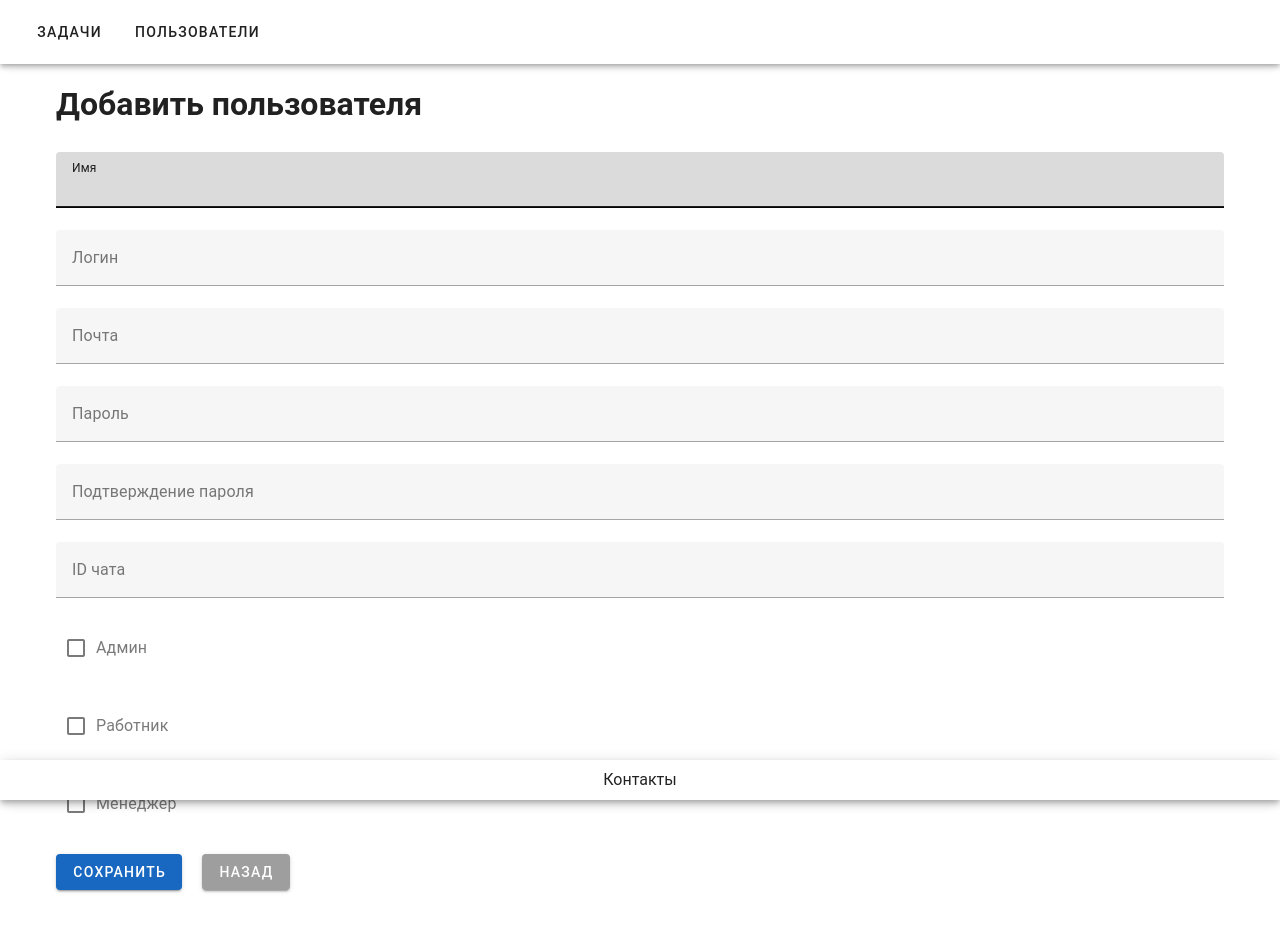
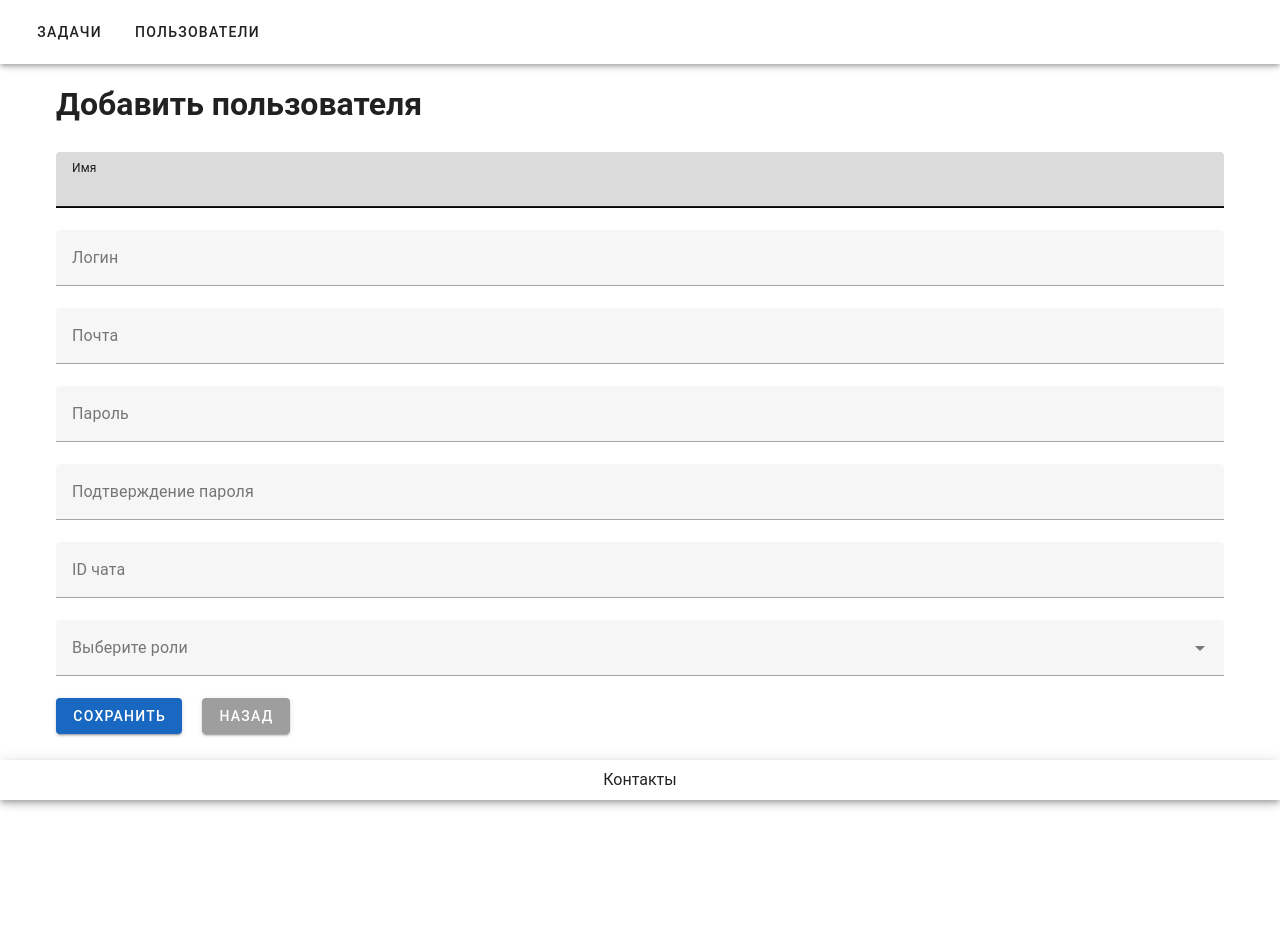
Before and after one commit to Li18ko/frontend-web-installation-of-floors, a Vue app: page /users/add in a window 1280 px wide. Shown: the top 932 px of the page. After the commit the page ends 800 px from the top, so only its background shows below. Built offline with nearby package versions, Linux system fonts and the light colour scheme.

Commit message:
роли - выпадающие списки с чекбоксами + фильтрация по ролям

```diff
--- a/src/pages/User/AddUser.vue
+++ b/src/pages/User/AddUser.vue
@@ -24,9 +24,22 @@
       <v-text-field v-model="chatId" tabindex="6" label="ID чата" type="number"
         :error-messages="chatIdError ? [chatIdError] : []"></v-text-field>
 
-      <v-checkbox v-model="selectedRoles" tabindex="7" label="Админ" :value="1"></v-checkbox>
-      <v-checkbox v-model="selectedRoles" tabindex="8" label="Работник" :value="2"></v-checkbox>
-      <v-checkbox v-model="selectedRoles" tabindex="9" label="Менеджер" :value="3"></v-checkbox>
+      <v-combobox
+        v-model="selectedRoles"
+        :items="roles"
+        item-title="text"
+        item-value="value"
+        label="Выберите роли"
+        multiple
+        chips
+        tabindex="7"
+      >
+        <template v-slot:selection="{ item }">
+          <v-chip>
+            {{ item.text }}
+          </v-chip>
+        </template>
+      </v-combobox>
 
       <v-alert v-if="successMessage" type="success" dismissible @input="successMessage = false"
         style="position: fixed; top: 20px; right: 20px; z-index: 2401;">
@@ -34,8 +47,8 @@
       </v-alert>
 
       <div style="display: flex; align-items: center;">
-        <v-btn type="submit" tabindex="10" color="primary" style="margin-right: 20px;">Сохранить</v-btn>
-        <v-btn color="grey" text to="/users" tabindex="11">Назад</v-btn>
+        <v-btn type="submit" tabindex="8" color="primary" style="margin-right: 20px;">Сохранить</v-btn>
+        <v-btn color="grey" text to="/users" tabindex="9">Назад</v-btn>
       </div>
     </v-form>
 
@@ -46,13 +59,20 @@
 import { useForm, useField } from 'vee-validate';
 import * as yup from 'yup';
 import axios from 'axios';
-import { ref, toRaw, onMounted } from 'vue';
+import { ref, toRaw, onMounted, computed } from 'vue';
 import router from '../../router';
 
 export default {
   name: 'AddUser',
   setup() {
     const firstCell = ref(null);
+    const selectedRoles = ref([]);
+    const roles = ref([
+      { text: 'Admin', value: 1 },
+      { text: 'Worker', value: 2 },
+      { text: 'Manager', value: 3 },
+    ]);
+
     const schema = yup.object({
       name: yup.string().required('Имя обязательно'),
       login: yup.string().required('Логин обязателен').test('unique-login', 'Логин уже существует', async (value) => {
@@ -91,22 +111,19 @@ export default {
     const { value: password, errorMessage: passwordError } = useField('password');
     const { value: passwordRepeat, errorMessage: passwordRepeatError } = useField('passwordRepeat');
     const { value: chatId, errorMessage: chatIdError } = useField('chatId');
-    const selectedRoles = ref([]);
 
     const userId = ref(null);
     const successMessage = ref(false);
 
     const addUser = handleSubmit(async (values) => {
       try {
-        console.log(toRaw(values.selectedRoles) || []);
-
         const response = await axios.post(`${import.meta.env.VITE_APP_BASE_URL}/api/UserWithRoles`, {
           name: values.name,
           login: values.login,
           email: values.email,
           password: values.password,
           chatId: Number(values.chatId),
-          roleIds: selectedRoles.value,
+          roleIds: selectedRoles.value.map(role => role.value),
         });
 
         console.log(response.data);
@@ -145,7 +162,8 @@ export default {
       errors,
       userId,
       successMessage,
-      firstCell
+      firstCell,
+      roles
     };
   },
 };
--- a/src/pages/User/EditUser.vue
+++ b/src/pages/User/EditUser.vue
@@ -27,9 +27,22 @@
       <v-text-field v-model="chatId" tabindex="5" label="ID чата" type="number"
         :error-messages="chatIdError ? [chatIdError] : []"></v-text-field>
 
-      <v-checkbox v-model="selectedRoles" tabindex="6" label="Админ" :value="1"></v-checkbox>
-      <v-checkbox v-model="selectedRoles" tabindex="7" label="Работник" :value="2"></v-checkbox>
-      <v-checkbox v-model="selectedRoles" tabindex="8" label="Менеджер" :value="3"></v-checkbox>
+      <v-combobox
+        v-model="selectedRoles"
+        :items="roles"
+        item-title="text"
+        item-value="value"
+        label="Выберите роли"
+        multiple
+        chips
+        tabindex="6"
+      >
+        <template v-slot:selection="{ item }">
+          <v-chip>
+            {{ item.text }}
+          </v-chip>
+        </template>
+      </v-combobox>
 
       <v-alert v-if="successMessage" type="success" dismissible @input="successMessage = false"
         style="position: fixed; top: 20px; right: 20px; z-index: 2401;">
@@ -37,8 +50,8 @@
       </v-alert>
 
       <div style="display: flex; align-items: center;">
-        <v-btn type="submit" tabindex="9" color="primary" style="margin-right: 20px;">Сохранить</v-btn>
-        <v-btn color="grey" text to="/users" tabindex="10">Назад</v-btn>
+        <v-btn type="submit" tabindex="7" color="primary" style="margin-right: 20px;">Сохранить</v-btn>
+        <v-btn color="grey" text to="/users" tabindex="8">Назад</v-btn>
       </div>
     </v-form>
   </v-container>
@@ -59,6 +72,11 @@ export default {
     const route = useRoute();
     const userId = route.params.id;
     const firstCell = ref(null);
+    const roles = ref([
+      { text: 'Admin', value: 1 },
+      { text: 'Worker', value: 2 },
+      { text: 'Manager', value: 3 },
+    ]);
 
     const user = reactive({
       id: 0,
@@ -137,7 +155,7 @@ export default {
         login.value = data.login;
         email.value = data.email;
         chatId.value = data.chatId;
-        selectedRoles.value = data.roles || [];
+        selectedRoles.value = roles.value.filter(role => data.roles.includes(role.text));
         if (firstCell.value) {
           firstCell.value.focus();
         }
@@ -155,7 +173,7 @@ export default {
           email: email.value,
           password: password.value || "",
           chatId: Number(chatId.value),
-          roleIds: toRaw(selectedRoles.value),
+          roleIds: selectedRoles.value.map(role => role.value)
         });
 
         successMessage.value = true;
@@ -206,7 +224,8 @@ export default {
       successMessage,
       editUser,
       firstCell,
-      togglePasswordField
+      togglePasswordField,
+      roles
     };
   }
 }
--- a/src/pages/User/IndexUsers.vue
+++ b/src/pages/User/IndexUsers.vue
@@ -12,6 +12,25 @@
           <v-select v-model="sortBy" :items="sortOptions" item-title="text" item-value="value" label="Сортировать по "
             outlined @update:modelValue="applySort">
           </v-select>
+        </v-col>
+
+        <v-col cols="12" sm="4">
+          <v-combobox
+            v-model="selectedRoles"
+            :items="roles"
+            item-title="text"
+            item-value="value"
+            label="Выберите роли"
+            multiple
+            chips
+            @update:modelValue="filterRoles"
+          >
+            <template v-slot:selection="{ item }">
+              <v-chip>
+                {{ item.text }}
+              </v-chip>
+            </template>
+          </v-combobox>
         </v-col>
       </v-row>
     </v-container>
@@ -84,11 +103,10 @@
 </template>
 
 <script>
-import { ref, onMounted } from 'vue';
+import { ref, onMounted, watch } from 'vue';
 import axios from 'axios';
 import router from '../../router';
 import { useRoute } from 'vue-router';
-import { watch } from 'vue';
 
 export default {
   name: 'Users',
@@ -98,15 +116,18 @@ export default {
     const error = ref(null);
     const dialog = ref(false);
     const userIdToDelete = ref(null);
-    const roleNames = {
-      1: "Админ",
-      2: "Работник",
-      3: "Менеджер"
-    };
     const successMessage = ref(false);
+
+    const selectedRoles = ref([]);
+    const roles = ref([
+      { text: 'Admin', value: 1 },
+      { text: 'Worker', value: 2 },
+      { text: 'Manager', value: 3 },
+    ]);
 
     const route = useRoute()
     const sortBy = ref(route.query.sort || 'nameAsc');
+    const filterRole = ref(route.query.filter || ' ');
 
     const sortOptions = [
       { text: "По возрастанию имени", value: "nameAsc" },
@@ -121,6 +142,12 @@ export default {
 
     const applySort = async () => {
       router.push({ query: { ...route.query, sort: sortBy.value } });
+      await fetchUsers();
+    };
+
+    const filterRoles = async () => {
+      const selectedRoleTexts = selectedRoles.value.length > 0 ? selectedRoles.value.map(role => role.text).join(',') : '';
+      router.push({ query: { ...route.query, filter: selectedRoleTexts } });
       await fetchUsers();
     };
 
@@ -143,12 +170,13 @@ export default {
         const response = await axios.get(`${import.meta.env.VITE_APP_BASE_URL}/api/UserWithRoles/List`, {
           params: {
             sort: sortBy.value,
+            filter: selectedRoles.value.length > 0 ? selectedRoles.value.map(role => role.text).join(',') : ''
           }
         });
         users.value = response.data.map(user => {
           user.createdAt = formatDate(user.createdAt);
           user.lastRevision = formatDate(user.lastRevision);
-          user.selectedRoles = user.roles.length !== 0 ? user.roles.map(role => roleNames[role]).join(', ') : "Роли нет";
+          user.selectedRoles = user.roles.length !== 0 ? user.roles.join(', ') : "Роли нет";
           return user;
         });
         loading.value = false;
@@ -185,20 +213,26 @@ export default {
     };
 
     onMounted(() => {
-      if (route.query.sort) {
-        applySort();
-      } else {
-        fetchUsers();
+      if (route.query.sort) applySort();
+      if (route.query.filter) {
+        selectedRoles.value = route.query.filter.split(',').map(roleText =>
+          roles.value.find(role => role.text === roleText) || { text: roleText, value: null }
+        );
       }
+      fetchUsers();
     });
 
     watch(
-      () => route.query.sort,
-      (newSort) => {
-        if (newSort) {
-          sortBy.value = newSort;
-          applySort();
+      () => route.query.filter,
+      async (newFilter) => {
+        if (newFilter) {
+          selectedRoles.value = newFilter.split(',').map(roleText =>
+            roles.value.find(role => role.text === roleText) || { text: roleText, value: null }
+          );
+        } else {
+          selectedRoles.value = [];
         }
+        fetchUsers();
       },
       { immediate: true }
     );
@@ -217,7 +251,11 @@ export default {
       confirmDelete,
       sortBy,
       sortOptions,
-      applySort
+      applySort,
+      roles,
+      selectedRoles,
+      filterRoles,
+      filterRole
     };
   }
 }
```
